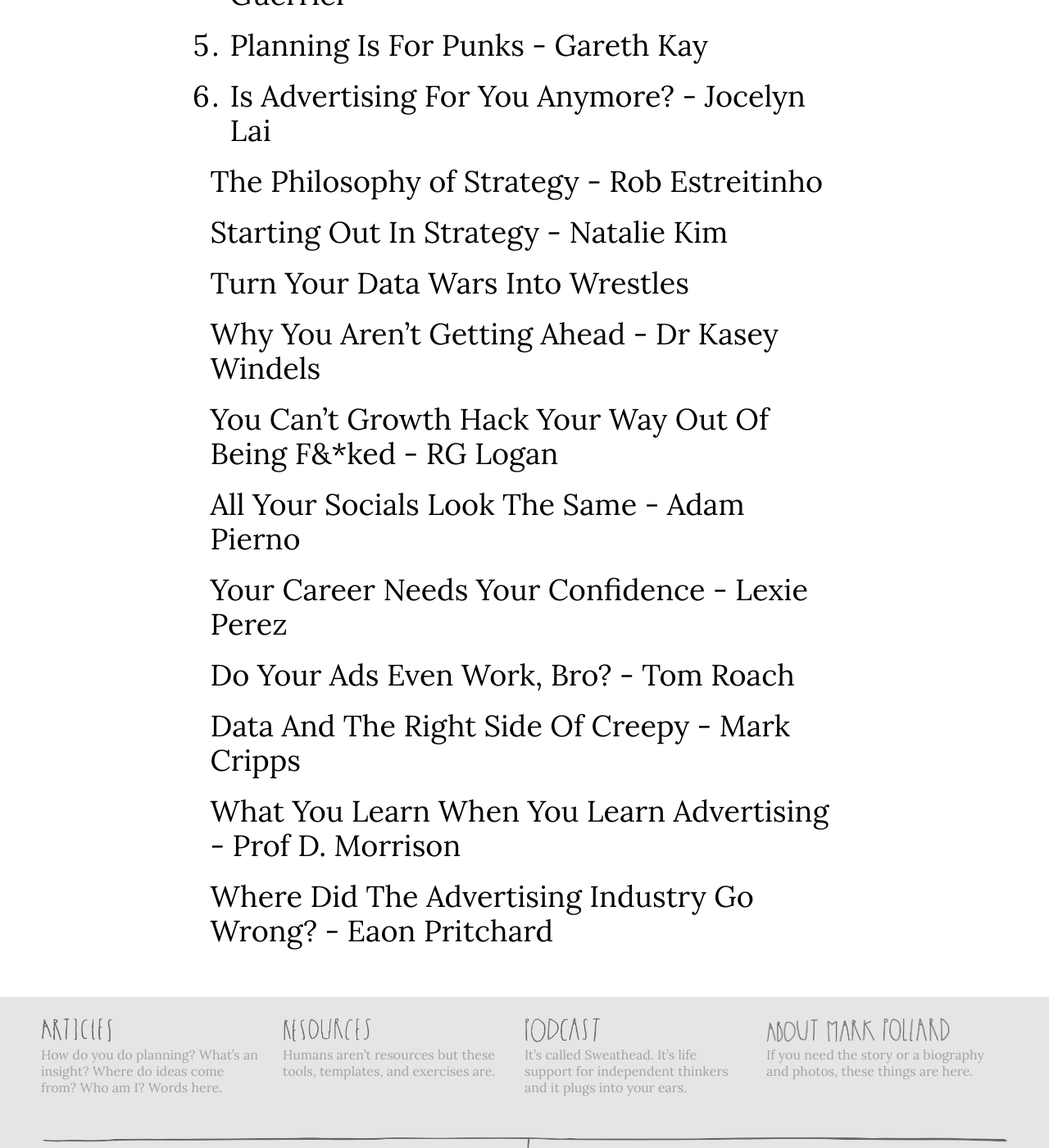
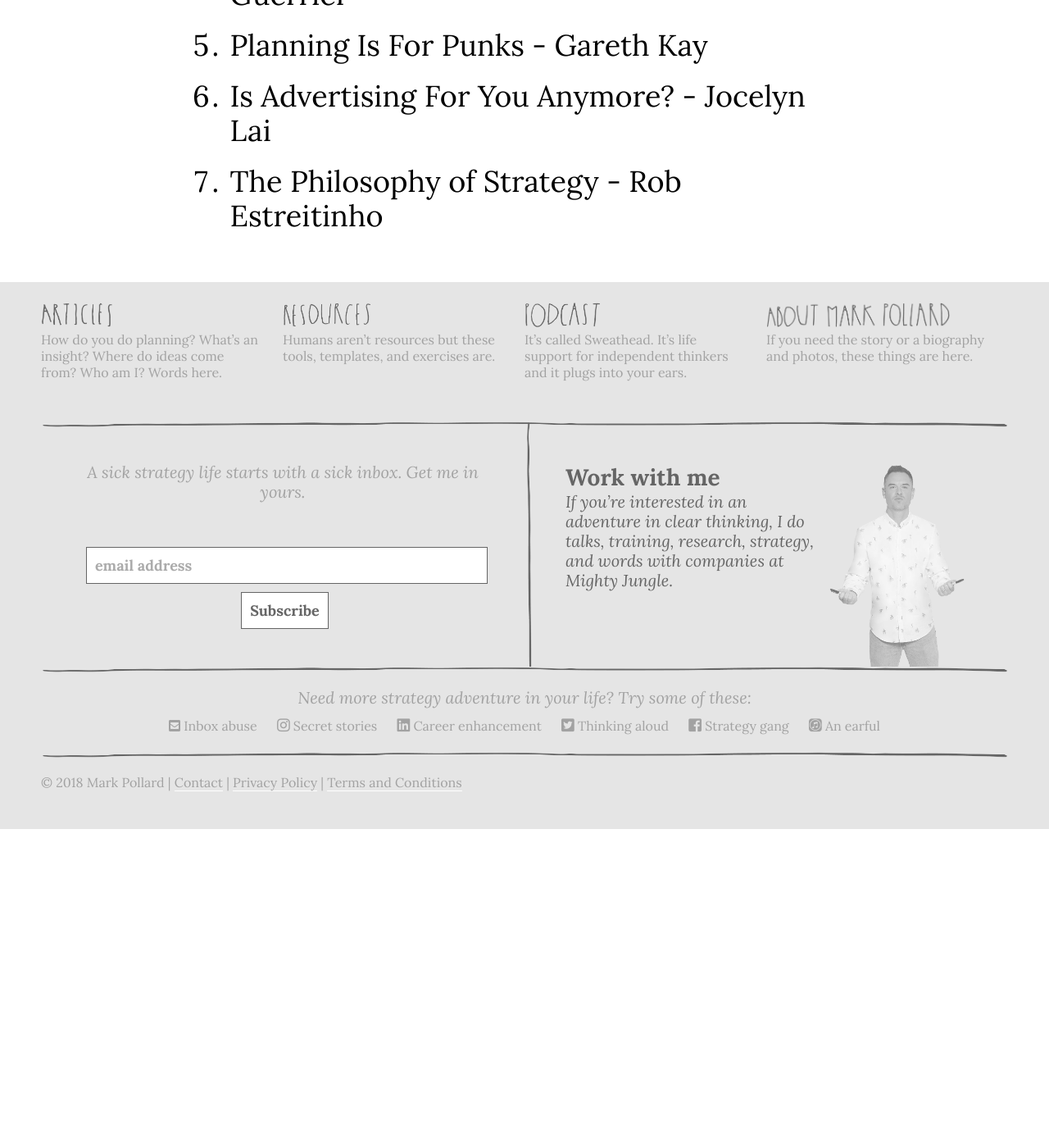
Before and after one commit to markhpollard/markhpollard.github.io, a Jekyll site: the page built from podcast.md, in a window 1280 px wide and 1400 px high, scrolled down 962 px. Shown: the whole window at 82% size. Built offline with Jekyll 4.4.1, drawn with Linux system fonts in a browser that asks for light colours; nearby versions of some CDN libraries; after the commit the page ends 1973 px from its top, so only the background shows below that.

Commit message:
Updated Podcast

```diff
--- a/podcast.md
+++ b/podcast.md
@@ -15,15 +15,4 @@ layout: podcast
 4. [Run, Strategy Department, Run! - Agathe Guerrier](https://anchor.fm/sweathead-with-mark-pollard/episodes/Run--Strategy-Department--Run----Agathe-Guerrier-e1o81s/a-a48720)
 5. [Planning Is For Punks - Gareth Kay](https://anchor.fm/sweathead-with-mark-pollard/episodes/Planning-Is-For-Punks---Gareth-Kay-e1im3e)
 6. [Is Advertising For You Anymore? - Jocelyn Lai](https://anchor.fm/sweathead-with-mark-pollard/episodes/Is-Advertising-For-You-Anymore----Jocelyn-Lai-e1h5cs)
-
-* [The Philosophy of Strategy - Rob Estreitinho](https://anchor.fm/sweathead-with-mark-pollard/episodes/The-Philosophy-of-Strategy---Rob-Estreitinho-e1b413)
-* [Starting Out In Strategy - Natalie Kim](https://anchor.fm/sweathead-with-mark-pollard/episodes/Starting-Out-In-Strategy---Natalie-Kim-e1af34)
-* [Turn Your Data Wars Into Wrestles](https://anchor.fm/sweathead-with-mark-pollard/episodes/Turn-Your-Data-Wars-Into-Wrestles---Tony-Clement-e1juo7)
-* [Why You Aren't Getting Ahead - Dr Kasey Windels](https://anchor.fm/sweathead-with-mark-pollard/episodes/Why-You-Arent-Getting-Ahead---Dr-Kasey-Windels-e1i6km)
-* [You Can't Growth Hack Your Way Out Of Being F&*ked - RG Logan](https://anchor.fm/sweathead-with-mark-pollard/episodes/You-Cant-Growth-Hack-Your-Way-Out-Of-Being-Fked---RG-Logan-e1haos)
-* [All Your Socials Look The Same - Adam Pierno](https://anchor.fm/sweathead-with-mark-pollard/episodes/All-Your-Socials-Look-The-Same---Adam-Pierno-e1g3rs)
-* [Your Career Needs Your Confidence - Lexie Perez](https://anchor.fm/sweathead-with-mark-pollard/episodes/Your-Career-Needs-Your-Confidence---Lexie-Perez-e1e6l6)
-* [Do Your Ads Even Work, Bro? - Tom Roach](https://anchor.fm/sweathead-with-mark-pollard/episodes/Do-Your-Ads-Even-Work--Bro----Tom-Roach-e1dua2)
-* [Data And The Right Side Of Creepy - Mark Cripps](https://anchor.fm/sweathead-with-mark-pollard/episodes/Data-And-The-Right-Side-Of-Creepy---Mark-Cripps-e1c9uc)
-* [What You Learn When You Learn Advertising - Prof D. Morrison](https://anchor.fm/sweathead-with-mark-pollard/episodes/What-You-Learn-When-You-Learn-Advertising---Prof-D--Morrison-e1br44)
-* [Where Did The Advertising Industry Go Wrong? - Eaon Pritchard](https://anchor.fm/sweathead-with-mark-pollard/episodes/Where-Did-The-Advertising-Industry-Go-Wrong----Eaon-Pritchard-e1af27)
+7. [The Philosophy of Strategy - Rob Estreitinho](https://anchor.fm/sweathead-with-mark-pollard/episodes/The-Philosophy-of-Strategy---Rob-Estreitinho-e1b413)
```
